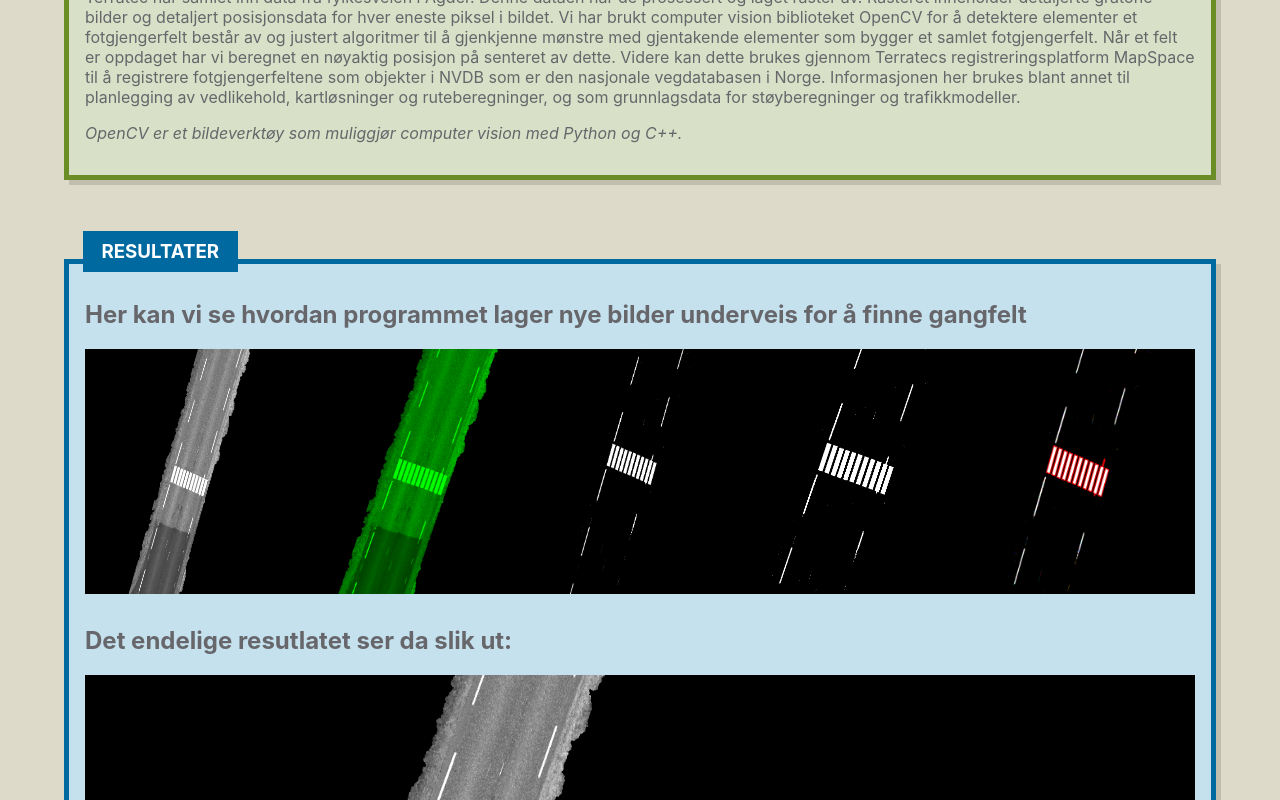
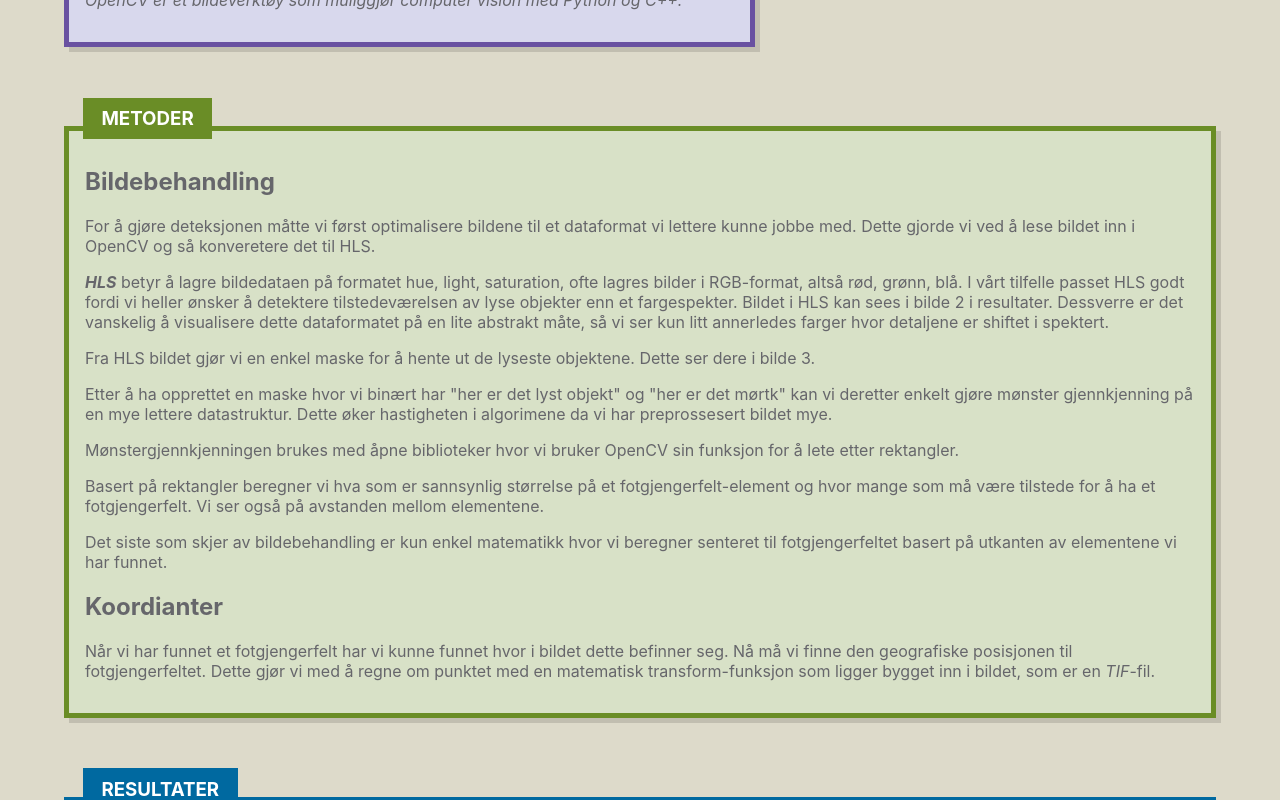
Before and after one commit to jakob-lj/tdt4860-eit-poster-g3-v22, a React (Vite) app: page / in a window 1280 px wide. Shown: the part 700-1500 px from the top of the page. Built offline with nearby package versions, Linux system fonts and the light colour scheme.

Commit message:
chore: implement image text and feat: better methods

```diff
--- a/src/modules/introduction.tsx
+++ b/src/modules/introduction.tsx
@@ -8,13 +8,35 @@ const TitleModule: React.FC = () => {
   return (
     <G3TextModule header={"Introduksjon"} skin={"purple"}>
       <>
+        {/*
         <Paragraph>
           Vi har i samarbeid med Terratec utviklet en løsning på deteksjon av
           veg mar- kering hvor vi skal detektere og vurdere tilstanden på
           gangfelt på Norges veger. Dette skal da gjennom Terratec sin
           registeringsklient MapSpace registreres i nasjo- nal vegdatabank
           (NVDB) og videre bli brukt til å planlegge vedlikehold av vegene.
-        </Paragraph>
+  </Paragraph>*/}
+        <p>
+          Terratec har samlet inn data fra fylkesveien i Agder. Denne dataen har
+          de prosessert og laget raster av. Rasteret inneholder detaljerte
+          gråtone-bilder og detaljert posisjonsdata for hver eneste piksel i
+          bildet. Vi har brukt computer vision biblioteket OpenCV for å
+          detektere elementer et fotgjengerfelt består av og justert algoritmer
+          til å gjenkjenne mønstre med gjentakende elementer som bygger et
+          samlet fotgjengerfelt. Når et felt er oppdaget har vi beregnet en
+          nøyaktig posisjon på senteret av dette. Videre kan dette brukes
+          gjennom Terratecs registreringsplatform MapSpace til å registrere
+          fotgjengerfeltene som objekter i NVDB som er den nasjonale
+          vegdatabasen i Norge. Informasjonen her brukes blant annet til
+          planlegging av vedlikehold, kartløsninger og ruteberegninger, og som
+          grunnlagsdata for støyberegninger og trafikkmodeller.
+        </p>
+        <p>
+          <em>
+            OpenCV er et bildeverktøy som muliggjør computer vision med Python
+            og C++.
+          </em>
+        </p>
       </>
     </G3TextModule>
   );
--- a/src/modules/methods.tsx
+++ b/src/modules/methods.tsx
@@ -5,26 +5,55 @@ const Methods: React.FC = () => {
   return (
     <G3TextModule header={"Metoder"} skin={"green"}>
       <>
+        <h2>Bildebehandling</h2>
         <p>
-          Terratec har samlet inn data fra fylkesveien i Agder. Denne dataen har
-          de prosessert og laget raster av. Rasteret inneholder detaljerte
-          gråtone-bilder og detaljert posisjonsdata for hver eneste piksel i
-          bildet. Vi har brukt computer vision biblioteket OpenCV for å
-          detektere elementer et fotgjengerfelt består av og justert algoritmer
-          til å gjenkjenne mønstre med gjentakende elementer som bygger et
-          samlet fotgjengerfelt. Når et felt er oppdaget har vi beregnet en
-          nøyaktig posisjon på senteret av dette. Videre kan dette brukes
-          gjennom Terratecs registreringsplatform MapSpace til å registrere
-          fotgjengerfeltene som objekter i NVDB som er den nasjonale
-          vegdatabasen i Norge. Informasjonen her brukes blant annet til
-          planlegging av vedlikehold, kartløsninger og ruteberegninger, og som
-          grunnlagsdata for støyberegninger og trafikkmodeller.
+          For å gjøre deteksjonen måtte vi først optimalisere bildene til et
+          dataformat vi lettere kunne jobbe med. Dette gjorde vi ved å lese
+          bildet inn i OpenCV og så konveretere det til HLS.
         </p>
         <p>
-          <em>
-            OpenCV er et bildeverktøy som muliggjør computer vision med Python
-            og C++.
-          </em>
+          <b>
+            <em>HLS</em>
+          </b>{" "}
+          betyr å lagre bildedataen på formatet hue, light, saturation, ofte
+          lagres bilder i RGB-format, altså rød, grønn, blå. I vårt tilfelle
+          passet HLS godt fordi vi heller ønsker å detektere tilstedeværelsen av
+          lyse objekter enn et fargespekter. Bildet i HLS kan sees i bilde 2 i
+          resultater. Dessverre er det vanskelig å visualisere dette
+          dataformatet på en lite abstrakt måte, så vi ser kun litt annerledes
+          farger hvor detaljene er shiftet i spektert.
+        </p>
+        <p>
+          Fra HLS bildet gjør vi en enkel maske for å hente ut de lyseste
+          objektene. Dette ser dere i bilde 3.
+        </p>
+        <p>
+          Etter å ha opprettet en maske hvor vi binært har "her er det lyst
+          objekt" og "her er det mørtk" kan vi deretter enkelt gjøre mønster
+          gjennkjenning på en mye lettere datastruktur. Dette øker hastigheten i
+          algorimene da vi har preprossesert bildet mye.
+        </p>
+        <p>
+          Mønstergjennkjenningen brukes med åpne biblioteker hvor vi bruker
+          OpenCV sin funksjon for å lete etter rektangler.
+        </p>
+        <p>
+          Basert på rektangler beregner vi hva som er sannsynlig størrelse på et
+          fotgjengerfelt-element og hvor mange som må være tilstede for å ha et
+          fotgjengerfelt. Vi ser også på avstanden mellom elementene.
+        </p>
+        <p>
+          Det siste som skjer av bildebehandling er kun enkel matematikk hvor vi
+          beregner senteret til fotgjengerfeltet basert på utkanten av
+          elementene vi har funnet.
+        </p>
+        <h2>Koordianter</h2>
+        <p>
+          Når vi har funnet et fotgjengerfelt har vi kunne funnet hvor i bildet
+          dette befinner seg. Nå må vi finne den geografiske posisjonen til
+          fotgjengerfeltet. Dette gjør vi med å regne om punktet med en
+          matematisk transform-funksjon som ligger bygget inn i bildet, som er
+          en <em>TIF</em>-fil.
         </p>
       </>
     </G3TextModule>
--- a/src/modules/results/index.module.css
+++ b/src/modules/results/index.module.css
@@ -1,10 +1,17 @@
 .smallImg {
-    max-width: 20%;
+    max-width: 25%;
+}
+
+.smallImg img {
+    width: 100%;
+    overflow: hidden;
+    height: 190px;
 }
 
 .imagesWrapper {
     display: flex;
     width: 100%;
+    justify-content: center;
 }
 
 .resultWrapper {
--- a/src/modules/results/index.tsx
+++ b/src/modules/results/index.tsx
@@ -29,8 +29,16 @@ const ResultLink: React.FC = () => {
   );
 };
 
-const SmallImg: React.FC<{ img: any }> = ({ img }) => {
-  return <img className={styles.smallImg} src={img} alt={"something"} />;
+const SmallImg: React.FC<{ img: any; imgText: string }> = ({
+  img,
+  imgText,
+}) => {
+  return (
+    <div className={styles.smallImg}>
+      <img className={""} src={img} alt={"something"} />
+      <p>{imgText}</p>
+    </div>
+  );
 };
 
 const InteractiveData: React.FC = () => {
@@ -74,11 +82,14 @@ const NonInteractiveData: React.FC = () => {
         </h2>
       </div>
       <div className={styles.imagesWrapper}>
-        <SmallImg img={crosswalk} />
-        <SmallImg img={hsl} />
-        <SmallImg img={gray} />
-        <SmallImg img={masked} />
-        <SmallImg img={rectangles} />
+        <SmallImg img={crosswalk} imgText="Original - bilde 1" />
+        <SmallImg img={hsl} imgText={"HSL - bilde 2"} />
+        <SmallImg img={gray} imgText={"Gråskala - bilde 3"} />
+        <SmallImg img={masked} imgText={"Masket - bilde 4"} />
+        <SmallImg
+          img={rectangles}
+          imgText={"Markert med rektangler - bilde 5"}
+        />
       </div>
 
       <ResultLink />
```
